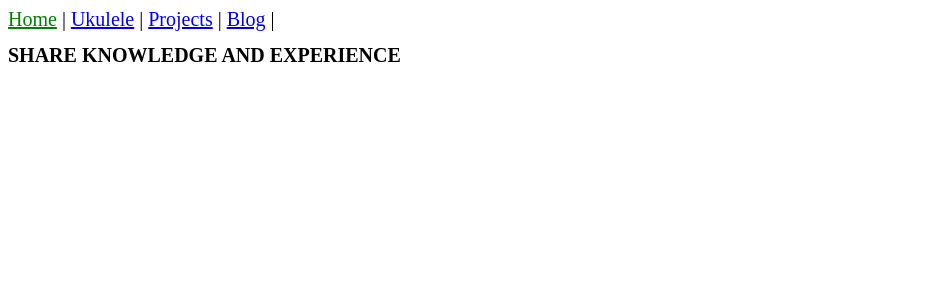
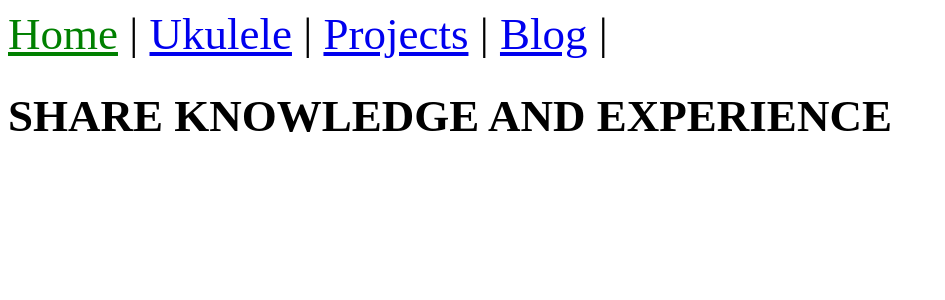
Before and after one commit to streamcode9/streamcode9.github.io, a Jekyll site: the page built from index.md, in a window 1280 px wide. Shown: the top 300 px of the page, without its empty margins (0-945 px from the left). Built offline with Jekyll 4.4.1, drawn with Linux system fonts in a browser that asks for light colours.

Commit message:
Update main.scss

```diff
--- a/_sass/main.scss
+++ b/_sass/main.scss
@@ -1,5 +1,5 @@
 * {
-  font-size: 20px;
+  font-size: 5vh;
 }
 
 .current {
```
